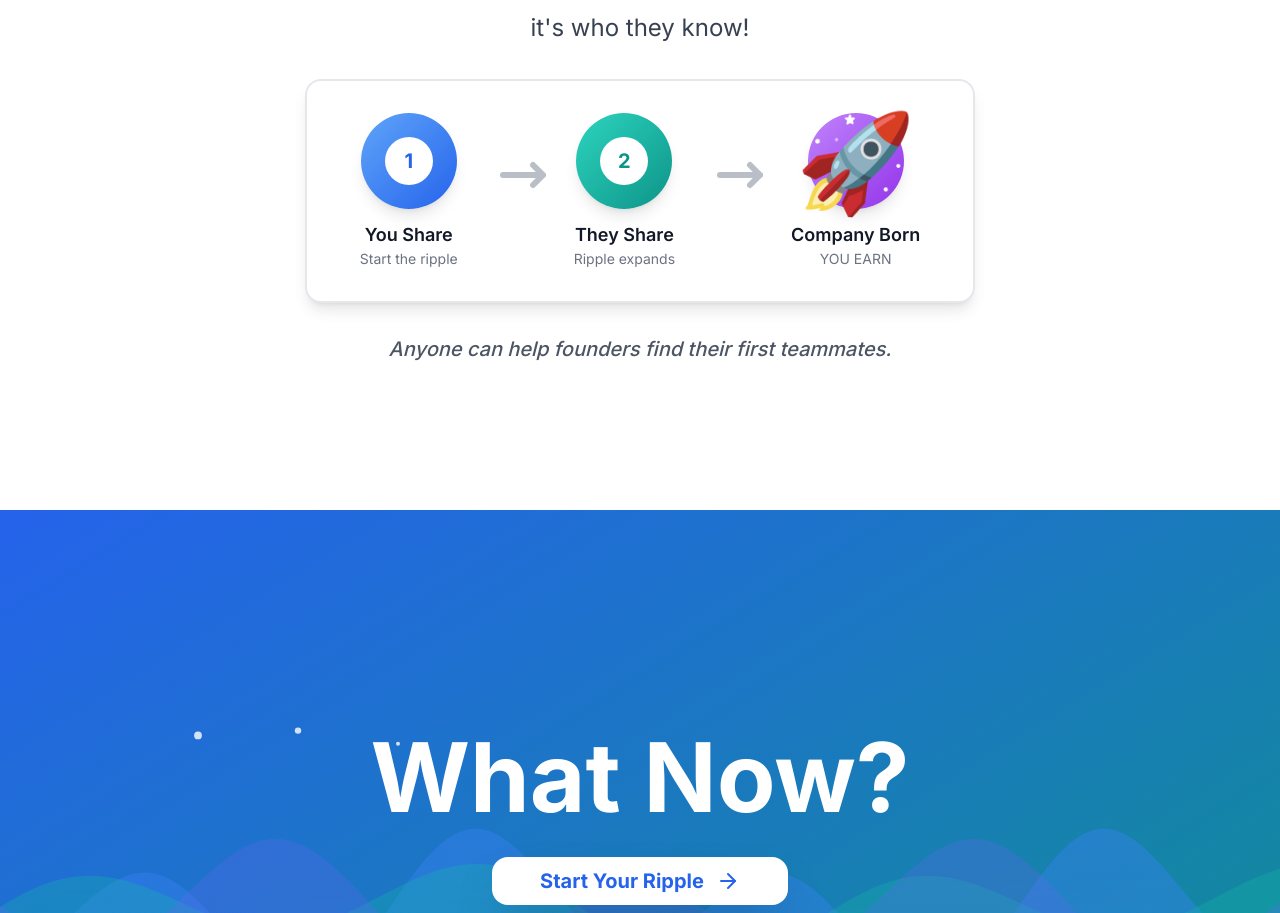
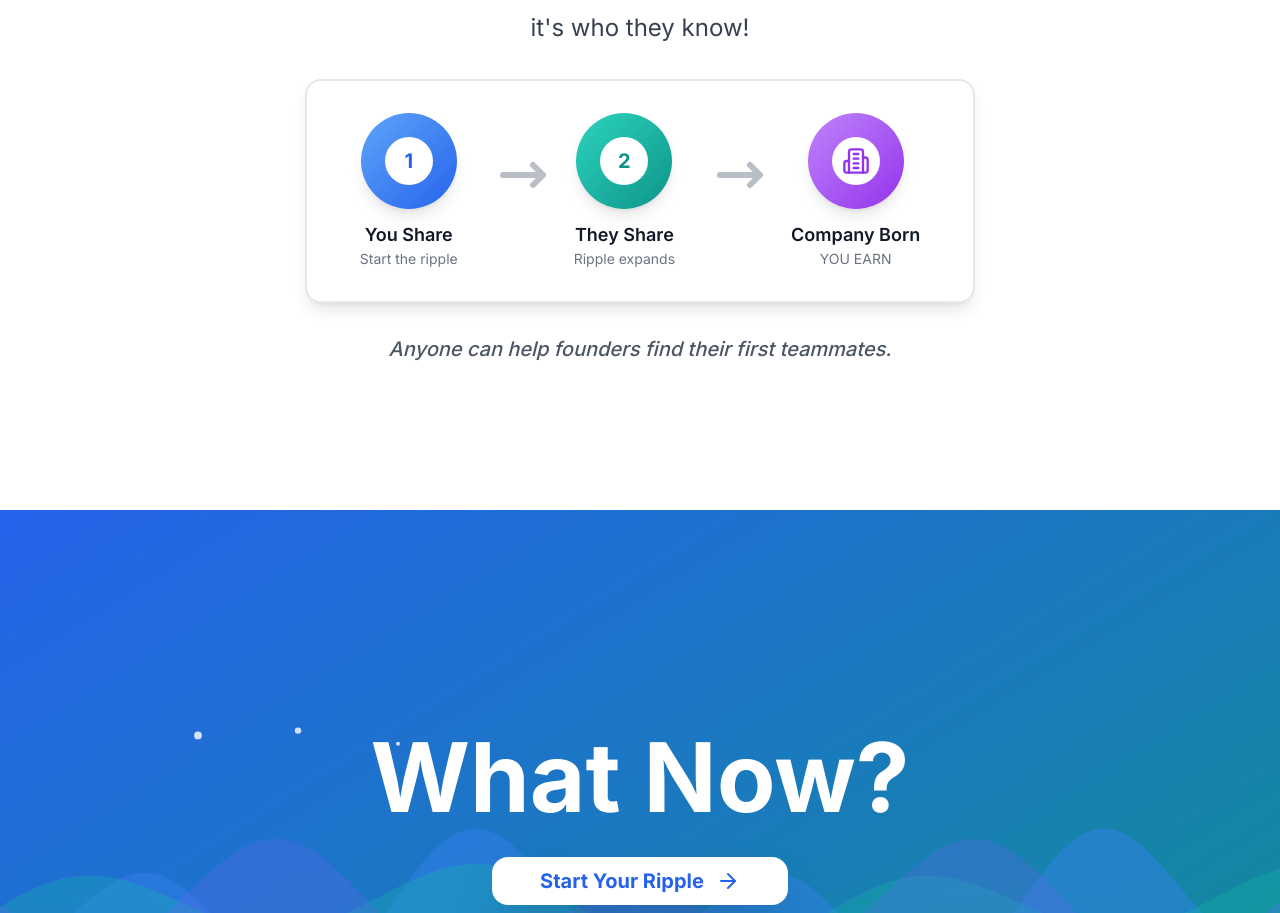
Before and after one commit to mikehelm/ripplefindtest, a Next.js app: page / in a window 1280 px wide. Shown: the part 3490-4403 px from the top of the page. Built offline with nearby package versions, Linux system fonts and the light colour scheme.

Commit message:
style: replace rocket with Lucide Building2 icon in WhyYouSection

```diff
--- a/components/sections/WhyYouSection.tsx
+++ b/components/sections/WhyYouSection.tsx
@@ -1,6 +1,7 @@
 'use client';
 
 import { ArrowIcon } from '../ui/arrow-icon';
+import { Building2 } from 'lucide-react';
 
 interface WhyYouSectionProps {
   onTitleClick?: () => void;
@@ -64,8 +65,10 @@ export function WhyYouSection({ onTitleClick }: WhyYouSectionProps) {
 
               {/* Step 3: Company Born */}
               <div className="flex flex-col items-center">
-                <div className="w-24 h-24 bg-gradient-to-br from-purple-400 to-purple-600 rounded-full flex items-center justify-center shadow-lg relative overflow-visible">
-                  <span className="text-8xl absolute">🚀</span>
+                <div className="w-24 h-24 bg-gradient-to-br from-purple-400 to-purple-600 rounded-full flex items-center justify-center shadow-lg">
+                  <div className="w-12 h-12 bg-white rounded-full flex items-center justify-center">
+                    <Building2 className="w-7 h-7 text-purple-600" />
+                  </div>
                 </div>
                 <h3 className="text-lg font-semibold text-gray-900 dark:text-white mt-3">Company Born</h3>
                 <p className="text-sm text-gray-500 dark:text-gray-400">YOU EARN</p>
```
